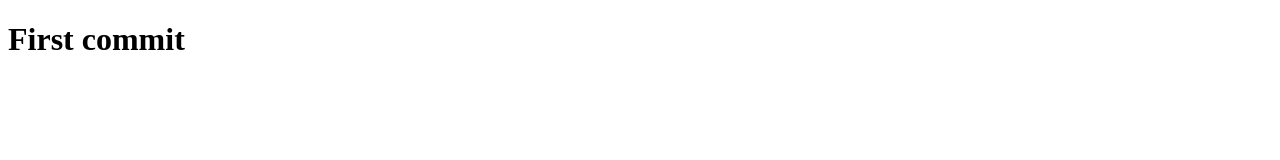
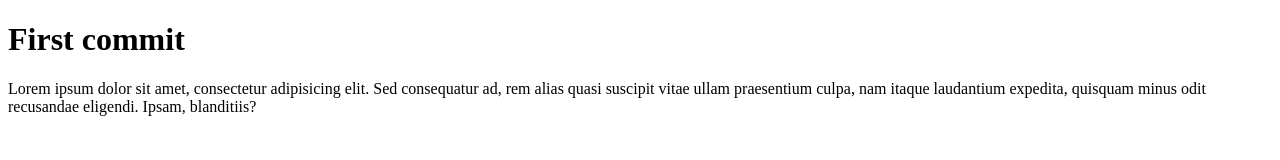
Before and after one commit to manuelosalumbidesii/yu, a plain HTML site: page index.html in a window 1280 px wide. Drawn offline with Linux system fonts and the light colour scheme.

Commit message:
second commit

```diff
--- a/index.html
+++ b/index.html
@@ -11,6 +11,8 @@
 
         <h1>First commit</h1>
 
+        <p>Lorem ipsum dolor sit amet, consectetur adipisicing elit. Sed consequatur ad, rem alias quasi suscipit vitae ullam praesentium culpa, nam itaque laudantium expedita, quisquam minus odit recusandae eligendi. Ipsam, blanditiis?</p>
+
     </body>
 
 </html>
```
